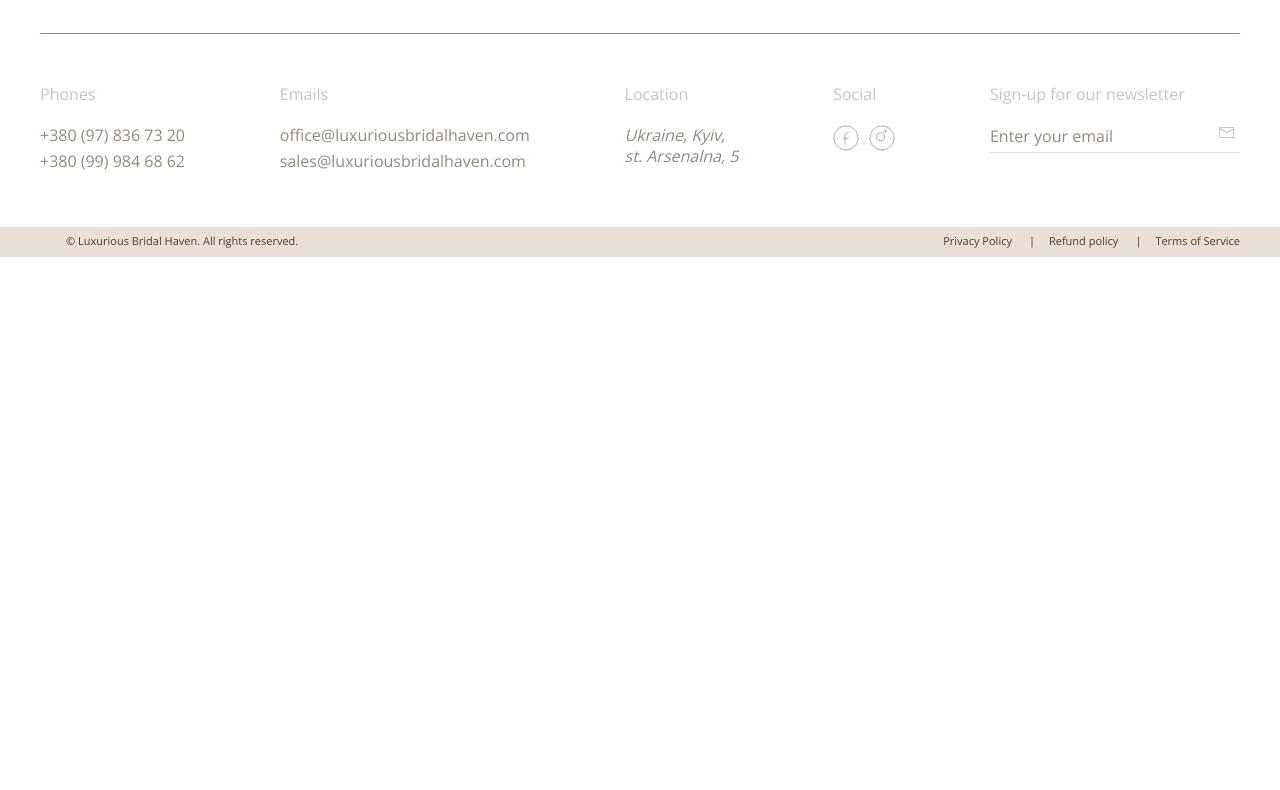
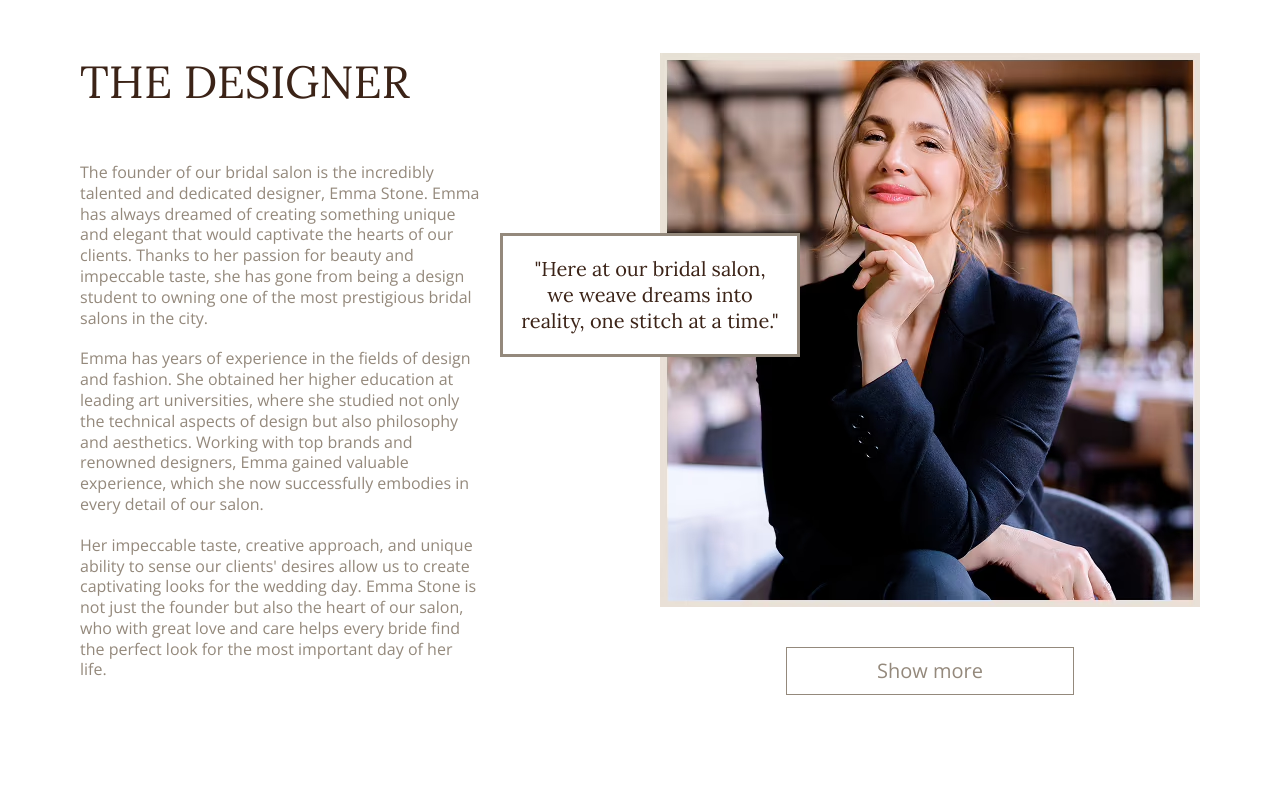
Before and after one commit to velikanove/bridal-haven, a website: page app/pages/index.html in a window 1280 px wide. Shown: the part 2380-3170 px from the top of the page. Before the commit the page ends 2637 px from the top, so only its background shows below. Drawn offline with nearby package versions, Linux system fonts and the light colour scheme; files that its build step writes are made by us from their sources; files whose address does not match are found by name.

Commit message:
added section designer

```diff
--- a/app/pages/index.html
+++ b/app/pages/index.html
@@ -58,5 +58,44 @@
     </div>
   </section>
   <!--=include join-us.html  -->
+  <section class="designer">
+    <div class="container">
+      <div class="designer__inner">
+        <div class="designer__content">
+          <h2 class="designer__title">
+            THE DESIGNER
+          </h2>
+          <p class="designer__text">
+            The founder of our bridal salon is the incredibly talented and dedicated designer, Emma Stone. Emma has always dreamed
+            of creating something unique and elegant that would captivate the hearts of our clients. Thanks to her passion for
+            beauty and impeccable taste, she has gone from being a design student to owning one of the most prestigious bridal
+            salons in the city.
+          </p>
+          <p class="designer__text">
+            Emma has years of experience in the fields of design and fashion. She obtained her higher education at leading art
+            universities, where she studied not only the technical aspects of design but also philosophy and aesthetics. Working
+            with top brands and renowned designers, Emma gained valuable experience, which she now successfully embodies in every
+            detail of our salon.
+          </p>
+          <p class="designer__text">
+            Her impeccable taste, creative approach, and unique ability to sense our clients' desires allow us to create captivating
+            looks for the wedding day. Emma Stone is not just the founder but also the heart of our salon, who with great love and
+            care helps every bride find the perfect look for the most important day of her life.
+          </p>
+        </div>
+        <div class="designer__box">
+          <picture>
+           <source srcset="images/designer.avif" type="image/avif">
+           <source srcset="images/designer.webp" type="image/webp">
+           <img class="designer__img" src="images/designer.jpg" alt="Alt text">
+          </picture>
+        <p class="designer__caption">
+          "Here at our bridal salon, we weave dreams into reality, one stitch at a time."
+        </p>
+        <a class="designer__link" href="#">Show more</a>
+        </div>
+      </div>
+    </div>
+  </section>
 </main>
 <!--=include footer.html  -->
--- a/app/scss/style.scss
+++ b/app/scss/style.scss
@@ -314,7 +314,7 @@ body {
     color: vars.$color-text-muted;
   }
 
-  &__input + .join-us__input{
+  &__input+.join-us__input {
     margin-top: 10px;
   }
 
@@ -337,3 +337,59 @@ body {
     color: vars.$color-primary;
   }
 }
+
+.designer {
+  padding: 150px 0 210px;
+
+  &__inner {
+    display: flex;
+    padding: 0 40px;
+    justify-content: space-between;
+
+  }
+
+  &__content {
+    max-width: 400px;
+
+  }
+
+  &__title {
+    font-size: 45px;
+    margin-bottom: 50px;
+    @extend %lora-400;
+  }
+
+  &__text {
+    font-size: 16px;
+    color: vars.$color-text-muted;
+    margin-bottom: 20px;
+  }
+
+  &__box {
+    text-align: center;
+    position: relative;
+  }
+
+  &__img {
+    margin-bottom: 40px;
+  }
+
+  &__caption {
+    padding: 20px 18px;
+    width: 300px;
+    @extend %lora-400;
+    border: 3px solid vars.$color-text-muted;
+    position: absolute;
+    top: 180px;
+    left: -160px;
+    background-color: #fff;
+  }
+
+  &__link {
+    display: inline-block;
+    padding: 10px 90px;
+    color: vars.$color-text-muted;
+    border: 1px solid vars.$color-text-muted;
+    cursor: pointer;
+  }
+}
```
Also changed, not shown: app/images/designer.avif (added), app/images/designer.jpg (added), app/images/designer.webp (added), app/images/src/designer.jpg (added).
